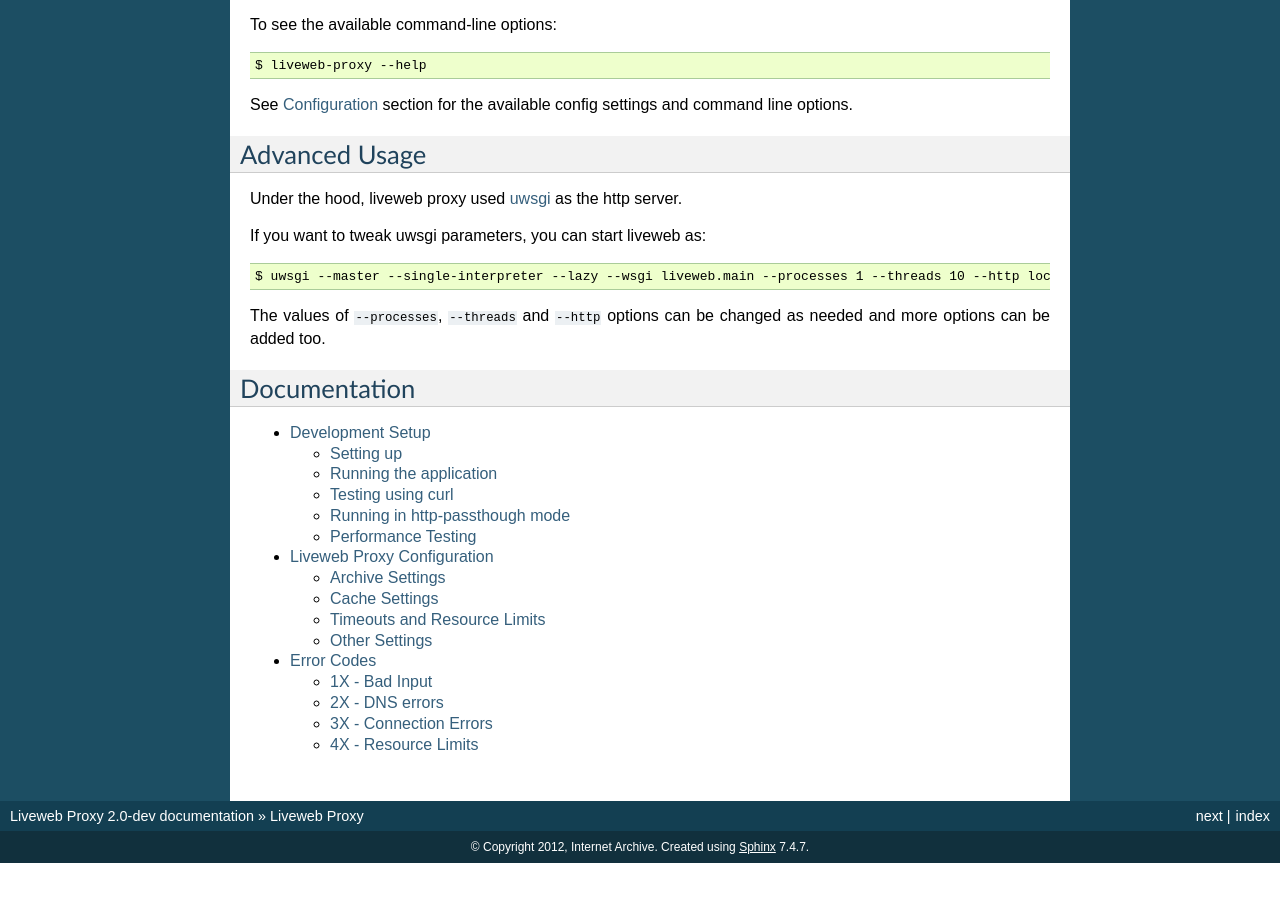
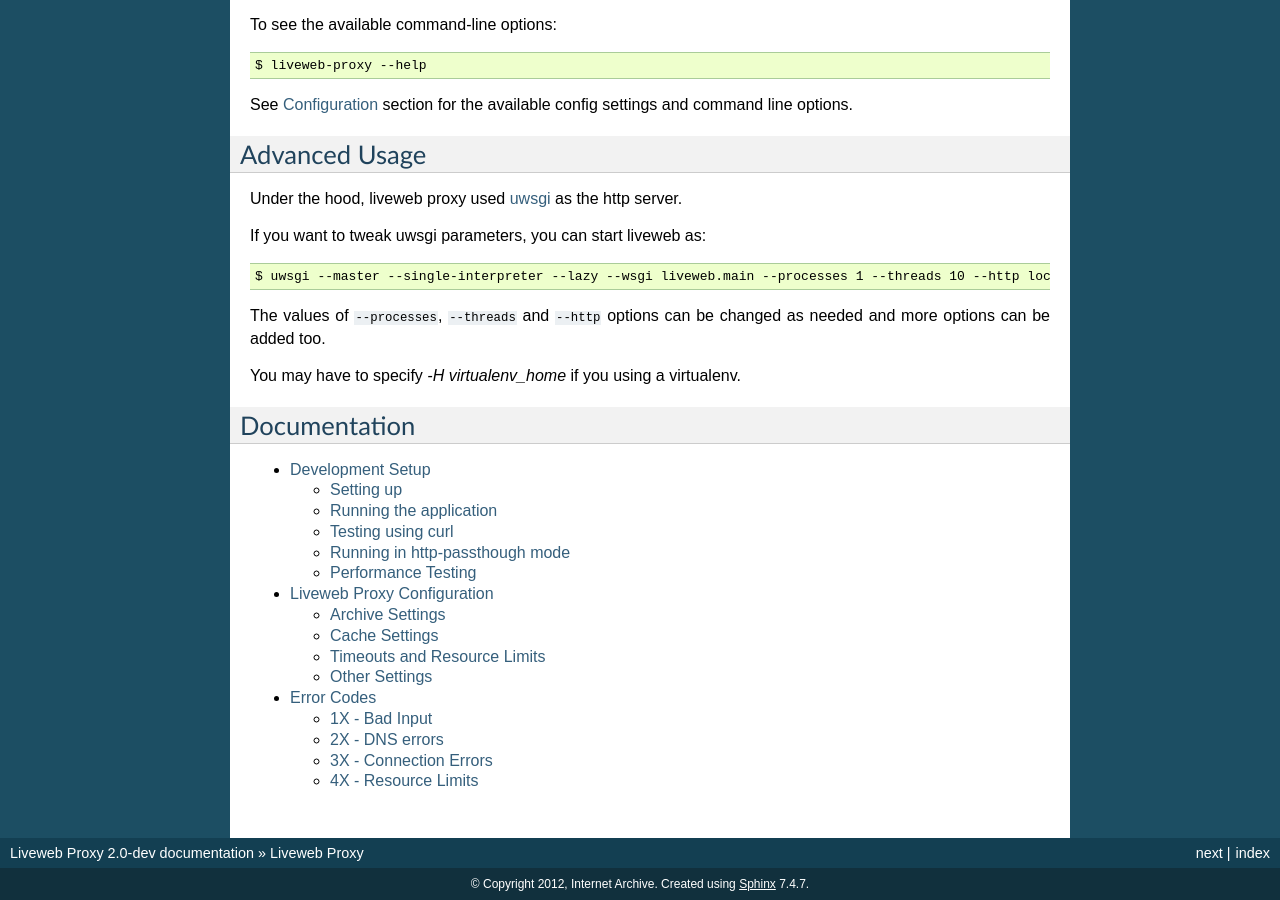
Before and after one commit to internetarchive/liveweb, a Sphinx documentation site: the page built from docs/index.rst, in a window 1280 px wide and 900 px high, scrolled down 798 px. Built offline with Sphinx 7.4.7, drawn with Linux system fonts in a browser that asks for light colours; before the commit the page ends 1661 px from its top, so only the background shows below that.

Commit message:
specified -H virtualenv_home option if using virtualenv.

```diff
--- a/docs/index.rst
+++ b/docs/index.rst
@@ -63,6 +63,8 @@ If you want to tweak uwsgi parameters, you can start liveweb as::
 
 The values of ``--processes``, ``--threads`` and ``--http`` options can be changed as needed and more options can be added too.
 
+You may have to specify `-H virtualenv_home` if you using a virtualenv.
+
 Documentation
 -------------
 
```
